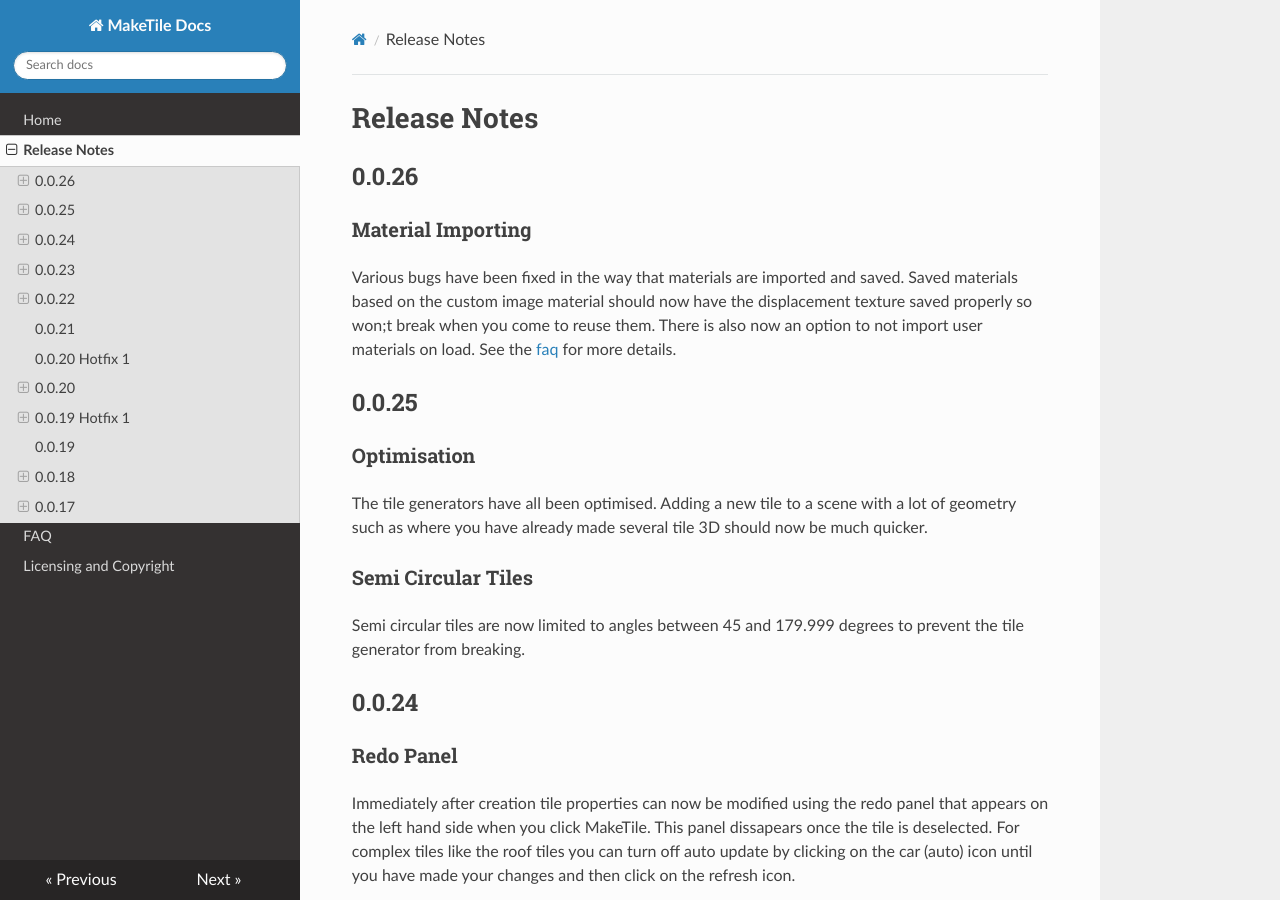
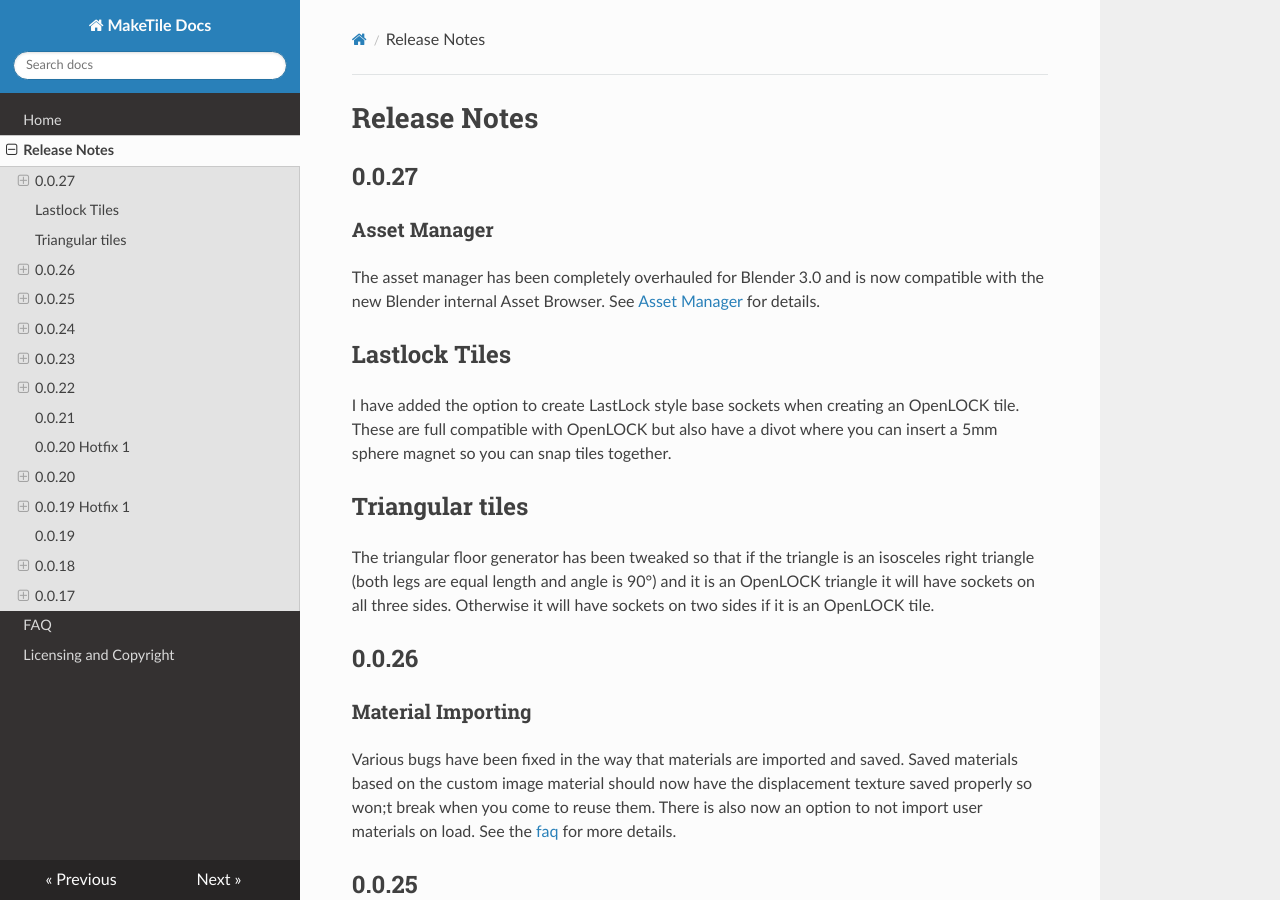
Before and after one commit to richeyrose/make-tile, an MkDocs documentation site: the page built from docs/release_notes.md, in a window 1280 px wide and 900 px high. Built offline with MkDocs 1.6.1, drawn with Linux system fonts in a browser that asks for light colours; nearby versions of some CDN libraries.

Commit message:
Updated docs and version number

```diff
--- a/__init__.py
+++ b/__init__.py
@@ -20,8 +20,8 @@ bl_info = {
     "name": "MakeTile",
     "author": "Richard Rose",
     "description": "Add on for creating 3d printable tiles",
-    "blender": (2, 93, 0),
-    "version": (0, 0, 26),
+    "blender": (3, 0, 0),
+    "version": (0, 0, 27),
     "location": "View3D > UI > MakeTile",
     "warning": "",
     "doc_url": "https://maketile.readthedocs.io/en/latest/",
--- a/docs/release_notes.md
+++ b/docs/release_notes.md
@@ -1,4 +1,15 @@
 # Release Notes
+
+## 0.0.27 ##
+### Asset Manager
+The asset manager has been completely overhauled for Blender 3.0 and is now compatible with the new Blender internal Asset Browser. See [Asset Manager](asset_manager.md) for details.
+
+## Lastlock Tiles
+I have added the option to create LastLock style base sockets when creating an OpenLOCK tile. These are full compatible with OpenLOCK but also have a divot where you can insert a 5mm sphere magnet so you can snap tiles together.
+
+## Triangular tiles
+The triangular floor generator has been tweaked so that if the triangle is an isosceles right triangle (both legs are equal length and angle is 90°) and it is an OpenLOCK triangle it will have sockets on all three sides. Otherwise it will have sockets on two sides if it is an OpenLOCK tile.
+
 ## 0.0.26 ##
 ### Material Importing ###
 Various bugs have been fixed in the way that materials are imported and saved. Saved materials based on the custom image material should now have the displacement texture saved properly so won;t break when you come to reuse them. There is also now an option to not import user materials on load. See the [faq](faq.md/#ive-got-a-huge-list-of-materials-showing-up-when-i-come-to-make-a-tile-how-do-i-get-rid-of-these) for more details.
```
Also changed, not shown: docs/asset_manager.md (+2 -5 lines), docs/index.md (+3 -0 lines).
